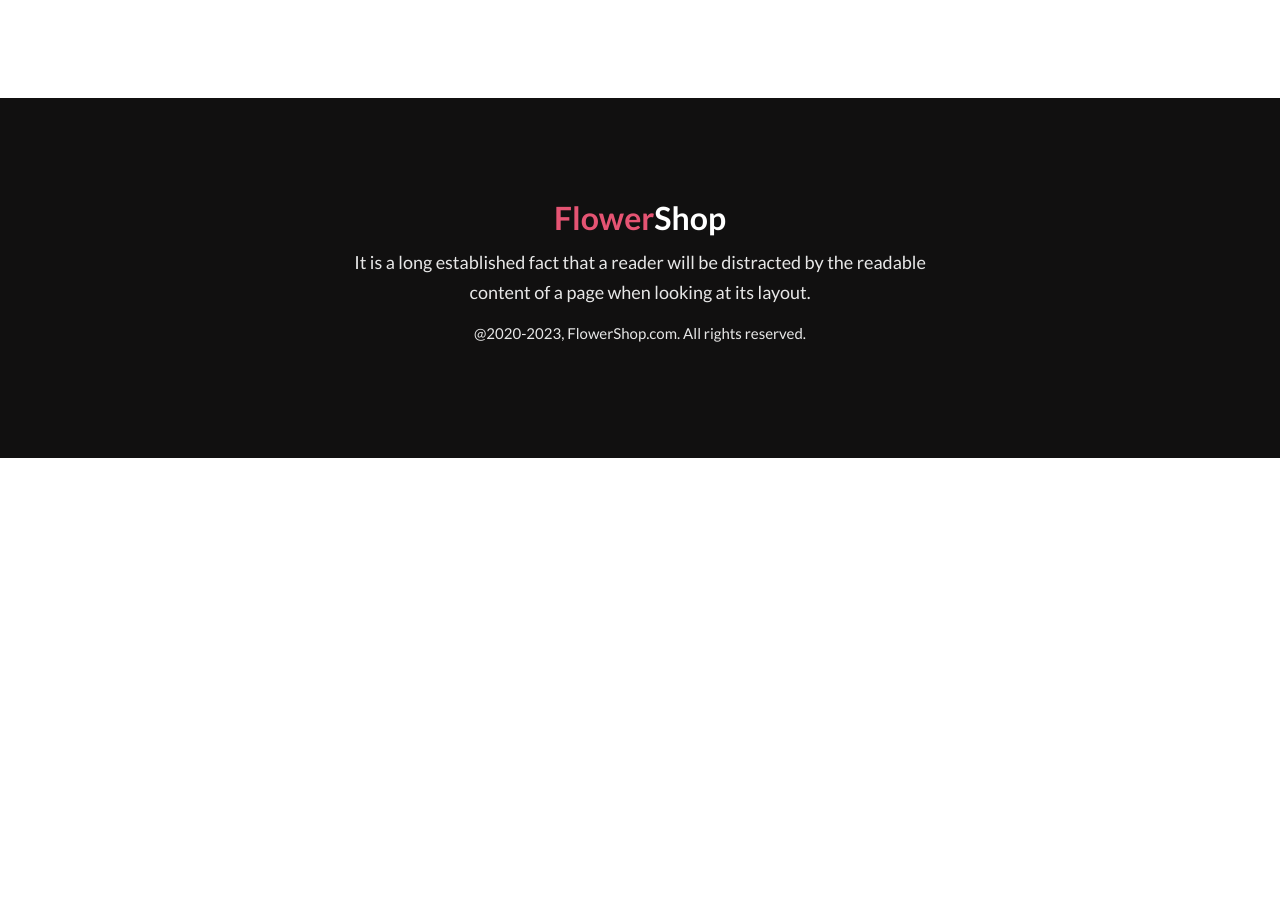
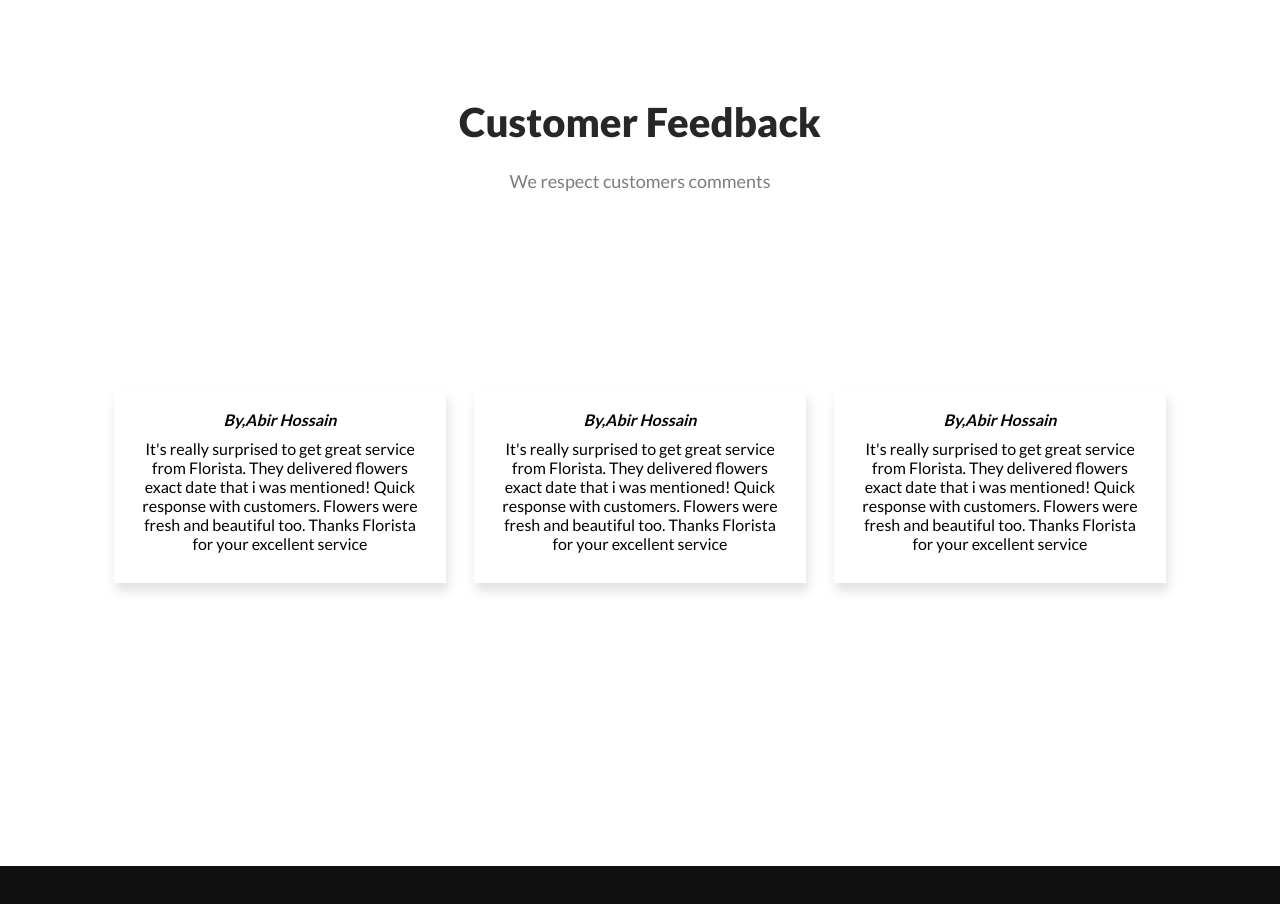
Before and after one commit to hossainAbirr/flower-shop-assignment, a plain HTML site: page index.html in a window 1280 px wide. Shown: the part 3011-3915 px from the top of the page. Before the commit the page ends 3469 px from the top, so only its background shows below. Drawn offline with Linux system fonts and the light colour scheme.

Commit message:
customer section aaded

```diff
--- a/index.html
+++ b/index.html
@@ -14,7 +14,7 @@
 </head>
 
 <body>
-    <!-- header section  -->
+    <!-- header section start -->
     <header class="background-color">
         <div class="banner-container">
             <div class="banner-text">
@@ -29,9 +29,9 @@
             </div>
         </div>
     </header>
-    <!-- header section  -->
+    <!-- header section end -->
     <main>
-        <!-- featured flower section  -->
+        <!-- featured flower section start -->
         <section class="featured-flower-section">
             <h2 class="section-title">Our Featured Flowers</h2>
             <p class="banner-description">It is a long established fact that a reader will be distracted by the readable
@@ -69,9 +69,9 @@
 
             </div>
         </section>
-        <!-- featured flower section  -->
+        <!-- featured flower section end -->
 
-        <!-- service section  -->
+        <!-- service section  start-->
         <section class="service-section">
             <div class="service-container">
                 <div class="service">
@@ -88,9 +88,9 @@
                 </div>
             </div>
         </section>
-        <!-- service section  -->
+        <!-- service section end -->
 
-        <!-- hot deal section  -->
+        <!-- hot deal section start -->
         <section class="hot-deal-section">
             <div class="hot-deal-container">
                 <div class="hot-deal-text">
@@ -104,9 +104,9 @@
                 </div>
             </div>
         </section>
-        <!-- hot deal section  -->
+        <!-- hot deal section end -->
 
-        <!-- instagram section  -->
+        <!-- instagram section start -->
         <section class="instagram-section">
             <h2 class="section-title">Instagram</h2>
             <p class="instagram-description">It is a long established fact that a reader will be distracted by the
@@ -126,30 +126,59 @@
                 </div>
             </div>
         </section>
-        <!-- instagram section  -->
+        <!-- instagram section end -->
 
-        <!-- latest deal section  -->
+        <!-- latest deal section start -->
         <section class="latest-deal-section">
             <div class="latest-deal-container">
                 <div class="latest-deal-text">
                     <h3 class="section-title">Get The Latest Deals</h3>
                     <p class="banner-description">$30 coupon for first shopping</p>
-                    <!-- </div>
-             <div class="latest-deal-text">  -->
                     <input type="email" name="email" id="email" placeholder="Enter your email">
                     <button class="btn-primary">Subscribe</button>
                 </div>
             </div>
         </section>
-        <!-- latest deal section  -->
+        <!-- latest deal section end -->
+
+        <!-- extra customer feedback section start -->
+        <section class="customer-feedback-section">
+            <h3 class="feedback-title">Customer Feedback</h3>
+            <p class="banner-description">We respect customers comments</p>
+            <div class="feedback-container">
+                <div class="feedback">
+                    <h4><em>By,Abir Hossain</em></h4>
+                    <p class="feedback-description">It's really surprised to get great service from Florista. They
+                        delivered flowers exact date that i was mentioned! Quick response with customers. Flowers were
+                        fresh and beautiful too. Thanks Florista for your excellent service</p>
+                </div>
+                <div class="feedback"><h4><em>By,Abir Hossain</em></h4>
+                    <p class="feedback-description">It's really surprised to get great service from Florista. They
+                        delivered flowers exact date that i was mentioned! Quick response with customers. Flowers were
+                        fresh and beautiful too. Thanks Florista for your excellent service
+                </div>
+                <div class="feedback">
+                    <h4><em>By,Abir Hossain</em></h4>
+                    <p class="feedback-description">It's really surprised to get great service from Florista. They
+                        delivered flowers exact date that i was mentioned! Quick response with customers. Flowers were
+                        fresh and beautiful too. Thanks Florista for your excellent service
+
+                </div>
+            </div>
+        </section>
+        <!-- extra customer feedback section end -->
     </main>
+    <!-- footer section start  -->
     <footer class="footer">
 
         <h1 class="footer-heading"><span class="highlight">Flower</span>Shop</h1>
-        <p class="footer-description">It is a long established fact that a reader will be distracted by the readable <br>
-            content of a page when looking at its layout.</p>
+        <p class="footer-description">It is a long established fact that a reader will be distracted by the readable
+            <br>
+            content of a page when looking at its layout.
+        </p>
         <p class="footer-description"><small>@2020-2023, FlowerShop.com. All rights reserved.</small></p>
     </footer>
+    <!-- footer section end  -->
 </body>
 
 </html>
--- a/style.css
+++ b/style.css
@@ -203,10 +203,35 @@ body {
 }
 .latest-deal-text > input {
   padding: 12px 20px;
-  width: 500px;
+  width: 300px;
   border: none;
   border-radius: 8px;
   margin-right: 10px;
+}
+/* customer feedback section  */
+.customer-feedback-section {
+  margin: 100px 100px;
+  text-align: center;
+}
+.feedback-container {
+  display: flex;
+  height: 70vh;
+  align-items: center;
+  justify-content: space-around;
+}
+.feedback {
+  width: 27%;
+  box-shadow: 2px 8px 10px rgba(219, 217, 217, 0.791);
+  padding: 20px;
+}
+.feedback-title {
+  color: #272727;
+  font-size: 40px;
+  font-weight: 800;
+  margin-bottom: 20px;
+}
+.feedback-description {
+  margin: 10px 0;
 }
 /* footer section  */
 .footer {
```
